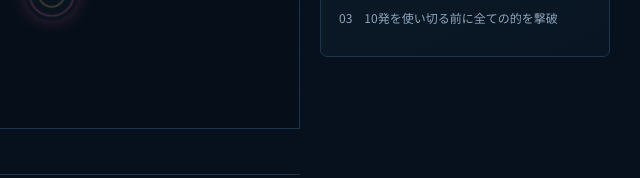
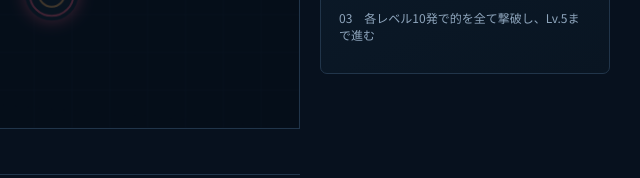
Before and after one commit to ruumo-14/scorebattle-to-gun, a website: page index.html in a window 1280 px wide. Shown: the part 771-949 px from the top of the page, 640-1280 px from the left. Drawn offline with nearby package versions, Linux system fonts and the light colour scheme; no server answers; a web font is replaced by a local one.

Commit message:
Update instructions for five-level run

```diff
--- a/index.html
+++ b/index.html
@@ -12,7 +12,7 @@
 <div class="hud"><div><small>SCORE</small><b id="scoreValue">000000</b></div><div><small>TARGETS</small><b id="targetsValue">0 / 10</b></div><div><small>TIME</small><b id="timeValue">00:00.0</b></div><div><small>BALLS</small><b id="ammoValue">10 / 10</b></div><div><small>HIT RATE</small><b id="accuracyValue">—</b></div></div>
 <div class="canvas-wrap"><canvas id="gameCanvas" width="960" height="600" aria-label="ターゲットゲーム"></canvas><div class="overlay" id="overlay"><div><p class="eyebrow" id="overlayEyebrow">READY?</p><h2 id="overlayTitle">TARGET<br>TRIAL</h2><p id="overlayText">1・2・3で射撃レーンを選択。左右キーで照準を動かし、スペースキーで発射！</p><button id="startButton">START GAME →</button></div></div></div>
 <div class="controls"><span>← →　レーン内で照準を動かす</span><span>1 / 2 / 3　左・中央・右を選択</span><span>SPACE　発射</span><span>R　リスタート</span></div><p class="hint" id="gameHint">弾は全部で10発。画面端に弾が到達するとGAME OVER。全ての的を撃破してクリア！</p></div>
-<aside><p class="eyebrow">GLOBAL RANKING</p><h2>TOP SCORES</h2><p id="leaderboardNote">みんなのベストスコア</p><ol id="scoreList"><li>ランキングを読み込み中…</li></ol><button class="secondary" id="refreshButton">ランキングを更新 ↻</button><hr><p class="eyebrow">HOW TO PLAY</p><p>01　1・2・3で斜めの射撃範囲を選ぶ</p><p>02　左右キーで照準を合わせ、スペースで発射</p><p>03　10発を使い切る前に全ての的を撃破</p></aside></section>
+<aside><p class="eyebrow">GLOBAL RANKING</p><h2>TOP SCORES</h2><p id="leaderboardNote">みんなのベストスコア</p><ol id="scoreList"><li>ランキングを読み込み中…</li></ol><button class="secondary" id="refreshButton">ランキングを更新 ↻</button><hr><p class="eyebrow">HOW TO PLAY</p><p>01　1・2・3で斜めの射撃範囲を選ぶ</p><p>02　左右キーで照準を合わせ、スペースで発射</p><p>03　各レベル10発で的を全て撃破し、Lv.5まで進む</p></aside></section>
 <footer>MADE FOR FRIENDLY COMPETITION <span>BEST AIM WINS.</span></footer>
 </main>
 <dialog id="resultDialog"><form id="resultForm"><p class="eyebrow">MISSION COMPLETE</p><h2>ALL TARGETS HIT!</h2><p>スコア：<b id="finalScore">0</b>　タイム：<b id="finalTime">00:00.0</b>　命中率：<b id="finalAccuracy">0%</b></p><label for="playerName">ランキングに載せる名前（16文字以内）</label><input id="playerName" maxlength="16" placeholder="プレイヤー名" required><p id="formMessage" aria-live="polite"></p><div class="actions"><button type="button" class="secondary" id="skipSaveButton">登録せず終了</button><button type="submit" id="saveScoreButton">スコアを登録 →</button></div></form></dialog>
```
